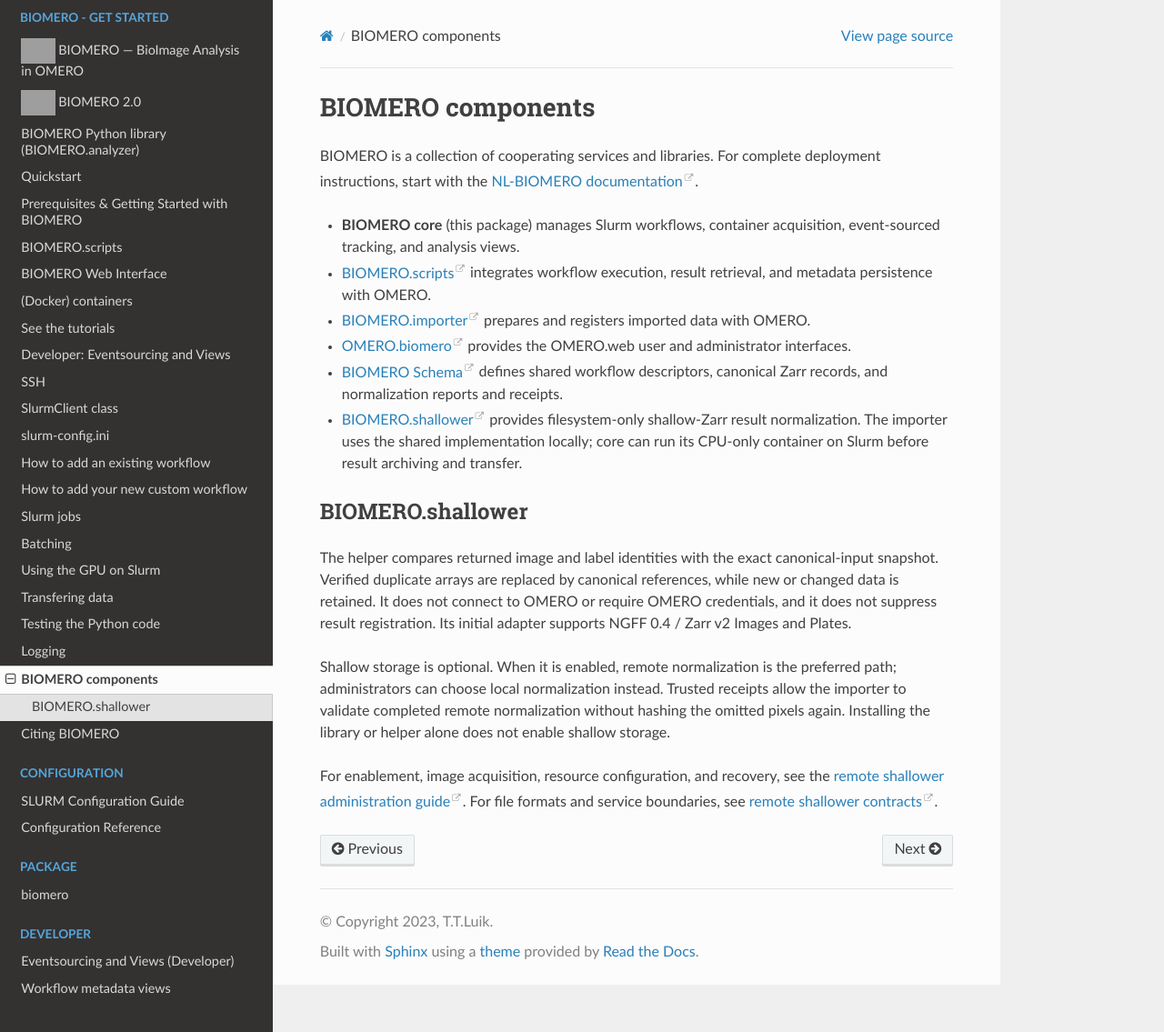
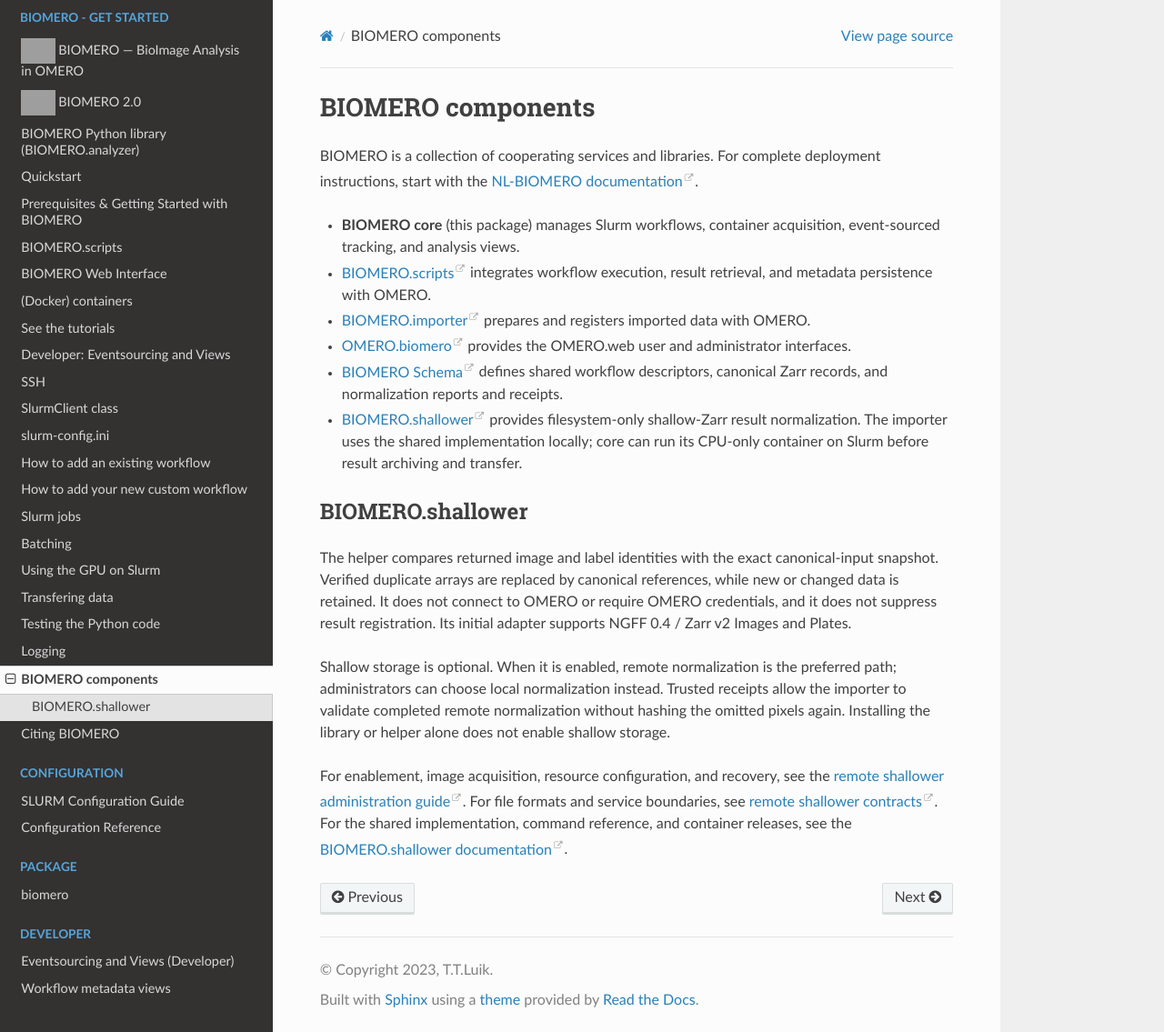
Before and after one commit to NL-BioImaging/biomero, a Sphinx documentation site: the page built from docs/components.rst, in a window 1280 px wide and 1135 px high. Shown: the whole window at 91% size. Built offline with Sphinx 7.4.7 and the Read the Docs theme 3.1.0, drawn with Linux system fonts in a browser that asks for light colours; pages that are not in the unit, such as notebooks, are missing from menus; grey boxes are pictures that could not be loaded.

Commit message:
fix: depend on published schema receipt contracts

```diff
--- a/docs/components.rst
+++ b/docs/components.rst
@@ -42,3 +42,6 @@
 For file formats and service boundaries, see
 `remote shallower contracts
 <https://nl-bioimaging.github.io/biomero-schema/remote-shallower-contracts/>`_.
+For the shared implementation, command reference, and container releases, see
+the `BIOMERO.shallower documentation
+<https://nl-bioimaging.github.io/BIOMERO.shallower/>`_.
--- a/pyproject.toml
+++ b/pyproject.toml
@@ -33,7 +33,7 @@
     "psycopg2==2.9.12",
     "eventsourcing_sqlalchemy==1.0.1",
     "pyyaml==6.0.3",
-    "biomero-schema @ git+https://github.com/NL-BioImaging/biomero-schema.git@feature/remote-shallower"
+    "biomero-schema>=0.2.1b1,<0.4"
 ]
 
 [tool.setuptools.packages]
```
